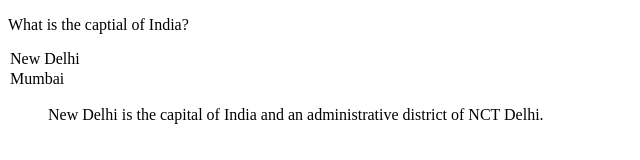
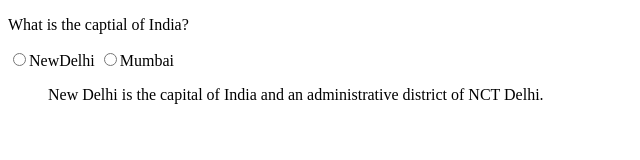
Before and after one commit to acciojob/trivia-keerthi1627, a website: page main.html in a window 1280 px wide. Shown: the whole page, without its empty margins (0-640 px from the left). Drawn offline with Linux system fonts and the light colour scheme.

Commit message:
created a submission

```diff
--- a/main.html
+++ b/main.html
@@ -11,10 +11,10 @@
     <script type="text/javascript" src="./script.js"></script>
 
 	<p>What is the captial of India?</p>
-	<option>New Delhi</option>
-	<option>Mumbai</option>
+	<input type="radio">NewDelhi
+	<input type="radio">Mumbai
 
-	<blockquote href="https://www.wikipedia.org/" max-width=600 margin=10 padding=15 border-left=8 boder-color=green backgroud-color=#f8fffe font-weight=bold>New Delhi is the capital of India and an administrative district of NCT Delhi.</blockquote>
+	<blockquote cite="en.wikipedia.org/wiki/New_Delhi" style="max-width=600px; margin=10px; padding=15px; border-left=8px; boder-color=green; backgroud-color=#f8fffe; font-weight=bold">New Delhi is the capital of India and an administrative district of NCT Delhi.</blockquote>
 </body>
 
 </html>
```
